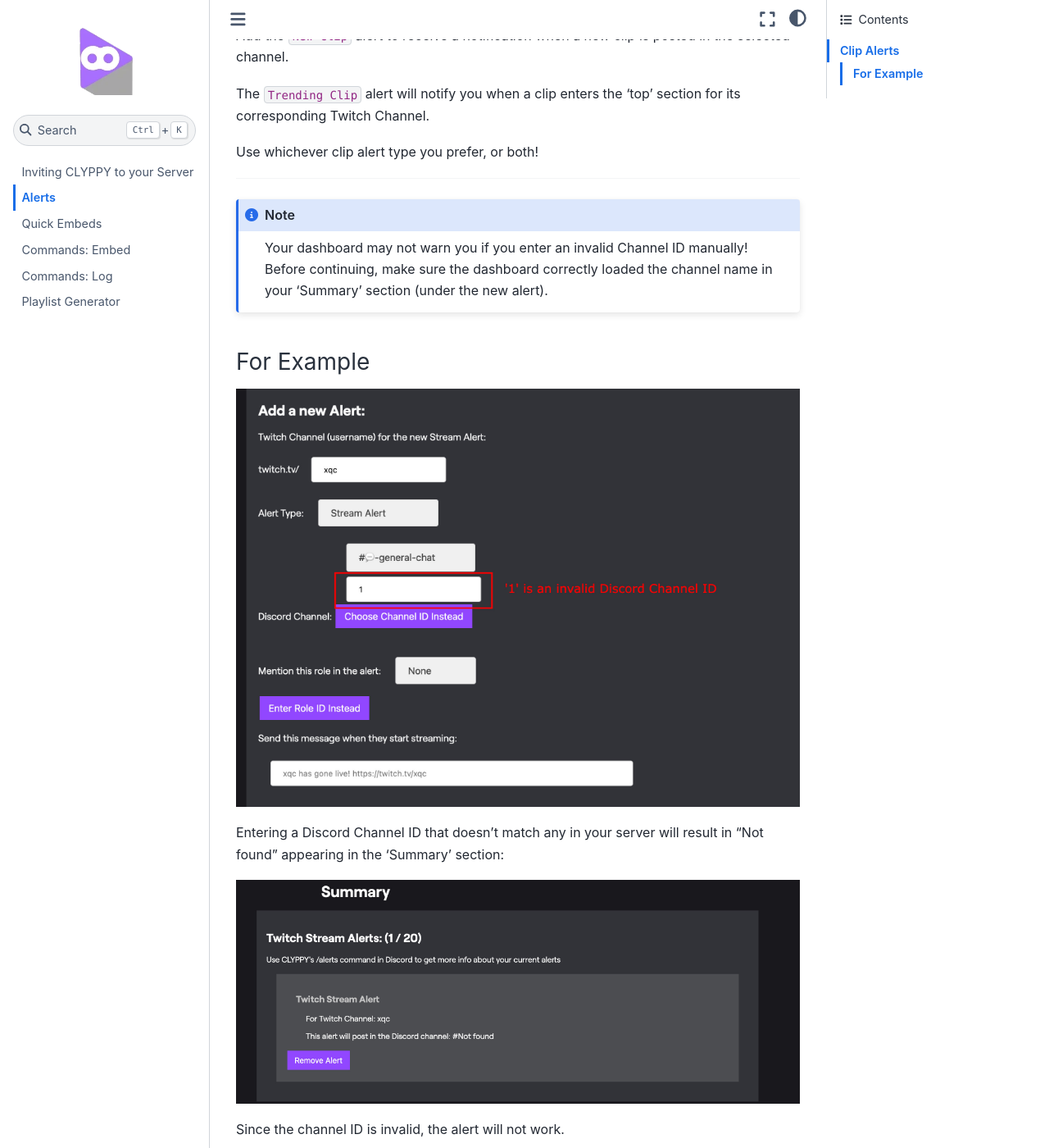
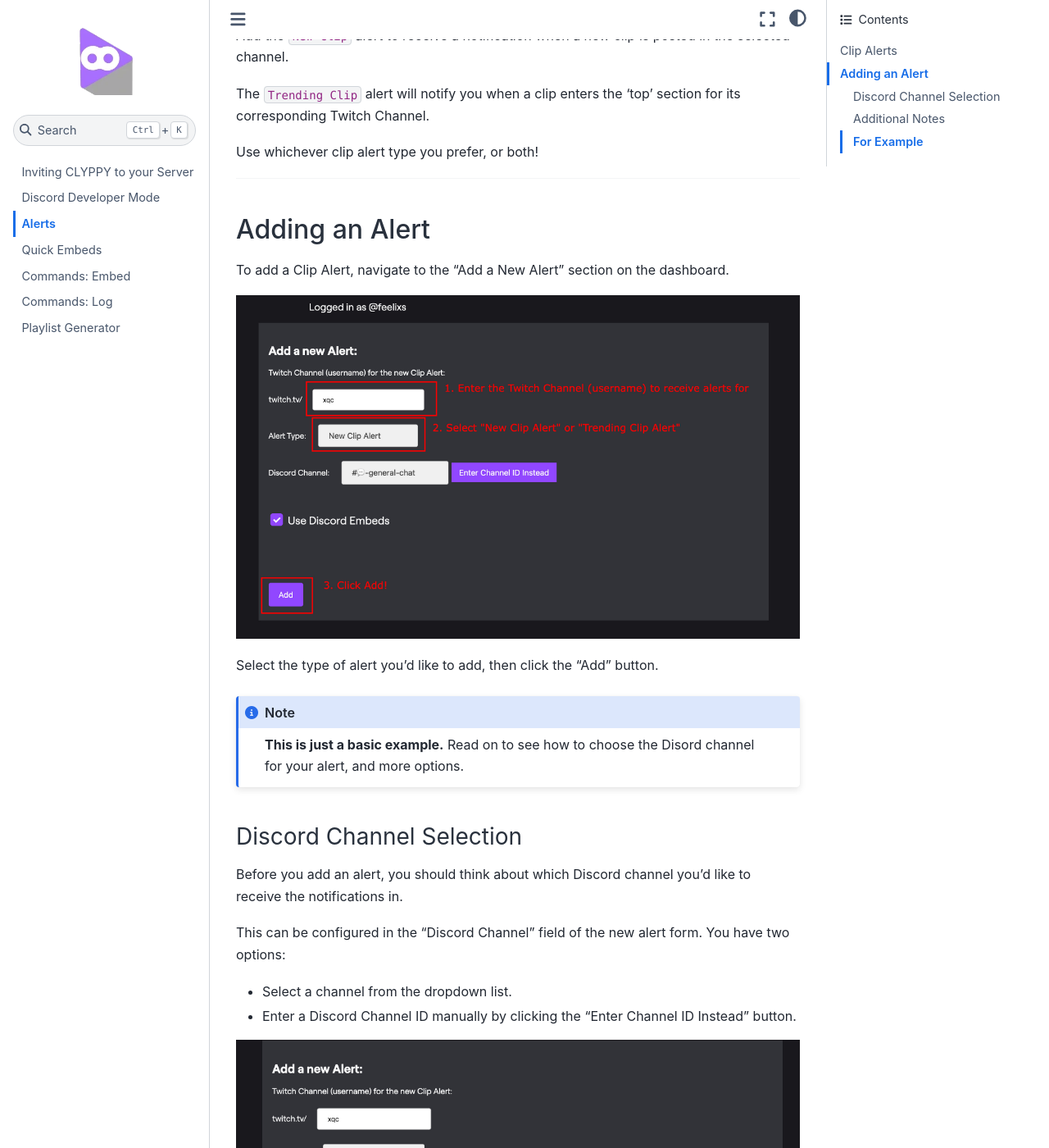
Before and after one commit to feelixs/clyppy-docs, a Jupyter Book: the page built from docs/alert.md, in a window 1280 px wide and 1400 px high, scrolled down 1048 px. Shown: the whole window at 82% size. Built offline with Jupyter Book 1.0.4 settings and Sphinx 7.4.7 and the Sphinx Book theme 1.1.4, drawn with Linux system fonts in a browser that asks for light colours; some of the changed text lies outside the part shown.

Commit message:
updated alert and also dev mode

````diff
--- a/docs/_toc.yml
+++ b/docs/_toc.yml
@@ -5,6 +5,7 @@ format: jb-book
 root: index
 chapters:
 - file: invite
+- file: developer-mode
 - file: alert
 - file: quickembed
 - file: embed
--- a/docs/alert.md
+++ b/docs/alert.md
@@ -18,8 +18,42 @@ Use whichever clip alert type you prefer, or both!
 
 ---
 
+## Adding an Alert
+
+To add a Clip Alert, navigate to the "Add a New Alert" section on the dashboard.
+
+![Configuration for basic New Clip Alert](images/add-new-clip-alert.jpg)
+
+Select the type of alert you'd like to add, then click the "Add" button.
+
 ```{note}
-Your dashboard may not warn you if you enter an invalid Channel ID manually! Before continuing, make sure the dashboard correctly loaded the channel name in your 'Summary' section (under the new alert).
+**This is just a basic example.** Read on to see how to choose the Disord channel for your alert, and more options.
+```
+
+### Discord Channel Selection
+
+Before you add an alert, you should think about which Discord channel you'd like to receive the notifications in.
+
+This can be configured in the "Discord Channel" field of the new alert form. You have two options:
+
+- Select a channel from the dropdown list.
+- Enter a Discord Channel ID manually by clicking the "Enter Channel ID Instead" button.
+
+![](images/channel-selection.jpg)
+
+
+```{note}
+After you enter the Channel ID manually, note that the dropdown's selection **will not change**. This is normal, and the Dashboard will simply ignore the dropdown selection in favor of the manually entered Channel ID.
+```
+
+For more help, see the [How to Copy Channel ID](https://help.clyppy.com/discord-developer-mode#how-to-copy-channel-id) section.
+
+---
+
+### Additional Notes
+
+```{note}
+Your dashboard won't warn you if you enter an invalid Channel ID manually! Before continuing, make sure the dashboard correctly loaded the channel name in your 'Summary' section (under the new alert).
 ```
 
 ### For Example
````
Also changed, not shown: docs/developer-mode.md (added, +72 -0 lines), docs/images/add-new-clip-alert.jpg (added), docs/images/channel-link.png (added), docs/images/channel-selection.jpg (added), docs/images/copy-channel-id.jpg (added), docs/images/copy-user-id.jpg (added), docs/images/developer-mode.jpg (added), docs/images/user-mention.png (added).
